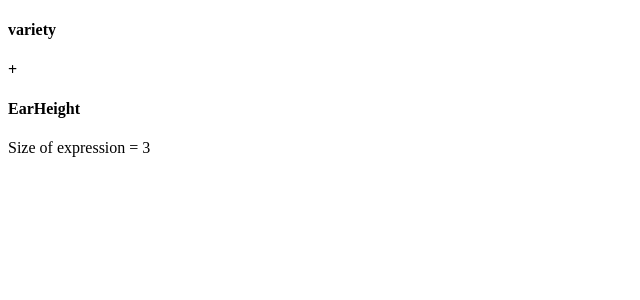
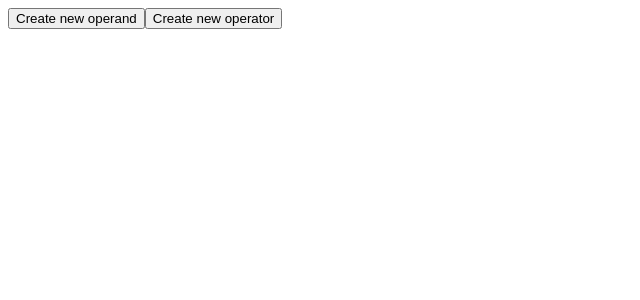
Before and after one commit to NutthakornManeewan/ExpressionGeneratorOOP, a React (Create React App) app: page / in a window 1280 px wide. Shown: the top 300 px of the page, without its empty margins (0-640 px from the left). Built offline with nearby package versions, Linux system fonts and the light colour scheme.

Commit message:
:bug: Try to fix some React features

```diff
--- a/src/App.js
+++ b/src/App.js
@@ -1,48 +1,50 @@
-import React from 'react'
-import CreateModel from './Containers/CreateModel'
+import React, { useEffect } from 'react'
 import Parameter from './Components/Parameter'
 import Expression from './Components/Expression'
+const expressions = new Expression('fixed_model')
 
 const App = () => {
-	const expressions = new Expression('fixed_model')
-	const component1 = new Parameter({
-		label: 'variety',
-		values: 'variety',
-		Class: 'value',
-		typeOfCal: 'id'
-	})
-	const component2 = new Parameter({
-		label: '+',
-		Class: 'operator',
-		values: '+',
-		typeOfCal: ''
-	})
-	expressions.pushParam(component1)
-	expressions.pushParam(component2)
+	const addNewOperator = () => {
 		expressions.pushParam(
 			new Parameter({
-			label: 'EarHeight',
-			Class: 'value',
-			value: '15',
-			typeOfCal: 'ear_height'
+				label: Math.random() < 0.5 ? '+' : '.',
+				values: '+',
+				typeOfCal: '',
+				Class: 'operator'
 			})
 		)
+	}
+	const addNewParam = () => {
 		expressions.pushParam(
 			new Parameter({
-			label: '*',
-			Class: 'operator',
-			values: '*',
-			typeOfCal: ''
+				label: 'A',
+				values: 'A',
+				typeOfCal: 'type',
+				Class: 'value'
 			})
 		)
+	}
+	useEffect(() => {
+		console.log(expressions)
+	}, [])
+
+	const renderParams = () => {
+		console.log(expressions)
+		const expression_list = expressions.getExpression()
+		if (!!expression_list) {
+			return expression_list.map(expr => (
+				<h4>{expr.getParams().label}</h4>
+			))
+		}
+	}
+
 	return (
 		<div>
-			<CreateModel>
-				{expressions
-					.getExpression()
-					.map(exp => exp.getReactComponent())}
-				<p>{`Size of expression = ${expressions.expressionSize()}`}</p>
-			</CreateModel>
+			<button onClick={() => addNewParam()}>Create new operand</button>
+			<button onClick={() => addNewOperator()}>
+				Create new operator
+			</button>
+			{renderParams()}
 		</div>
 	)
 }
--- a/src/Components/Expression.js
+++ b/src/Components/Expression.js
@@ -1,3 +1,4 @@
+import React from 'react'
 class Expression {
 	constructor(name = 'untitled', allowOperators = ['+', '.']) {
 		this.name = name
@@ -23,6 +24,9 @@ class Expression {
 		)
 			this.updateExpression(this.expression, param)
 	}
+	renderExpression = () => {
+		return this.expression.map(exp => <h4>{exp.label}</h4>)
+	}
 
 	// private method (virtual)
 	updateExpression = (expression_list, param) => {
--- a/src/Components/Parameter.js
+++ b/src/Components/Parameter.js
@@ -1,4 +1,3 @@
-import React from 'react'
 class Parameter {
 	constructor({ label, Class, values, typeOfCal }) {
 		this.label = label
@@ -15,9 +14,6 @@ class Parameter {
 		values: this.values,
 		typeOfCal: this.typeOfCal
 	})
-	getReactComponent = () => {
-		return <h4>{this.label}</h4>
-	}
 }
 
 export default Parameter
```
Lines whose indentation alone changed are shown as unchanged.
